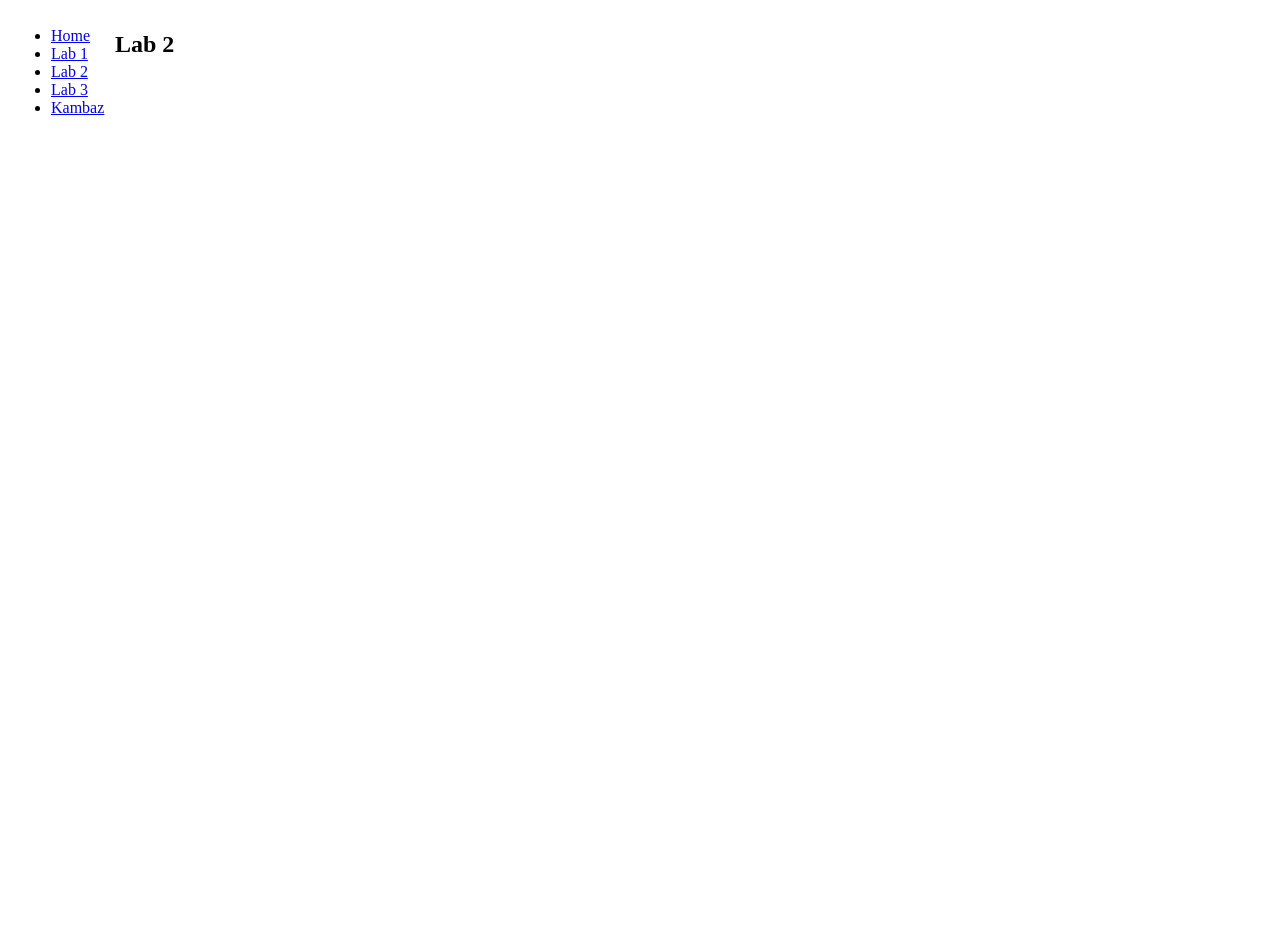
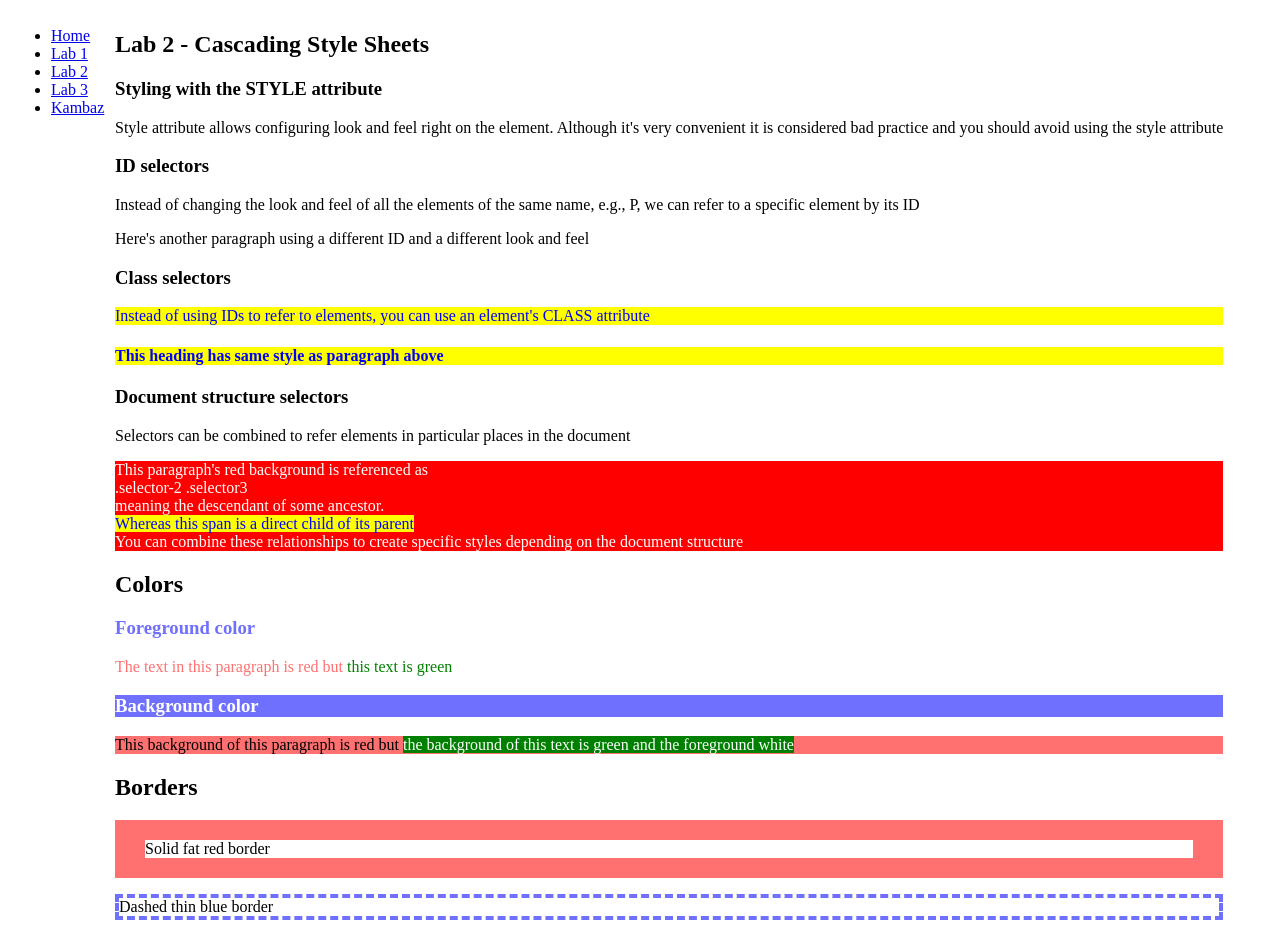
Before and after one commit to meisbobzheng/kambaz-next-js, a Next.js app: page /Labs/Lab2 in a window 1280 px wide. Before the commit the page ends 800 px from the top, so only its background shows below. Built offline with nearby package versions, Linux system fonts and the light colour scheme.

Commit message:
working on ass 2

```diff
--- /dev/null
+++ b/app/(Kambaz)/Courses/[cid]/Piazza/page.tsx
@@ -0,0 +1,3 @@
+export default function Piazza() {
+  return <div id="wd-piazza">Piazza</div>;
+}
--- /dev/null
+++ b/app/Labs/Lab2/BackgroundColors.tsx
@@ -0,0 +1,13 @@
+export function BackgroundColors() {
+  return (
+    <div id="wd-css-background-colors">
+      <h3 className="wd-bg-color-blue wd-fg-color-white">Background color</h3>
+      <p className="wd-bg-color-red wd-fg-color-black">
+        This background of this paragraph is red but{" "}
+        <span className="wd-bg-color-green wd-fg-color-white">
+          the background of this text is green and the foreground white
+        </span>
+      </p>
+    </div>
+  );
+}
--- /dev/null
+++ b/app/Labs/Lab2/Borders.tsx
@@ -0,0 +1,19 @@
+export function Borders() {
+  return (
+    <div id="wd-css-borders">
+      <h2>Borders</h2>
+      <p
+        className="wd-border-fat
+     wd-border-red wd-border-solid"
+      >
+        Solid fat red border
+      </p>
+      <p
+        className="wd-border-thin
+     wd-border-blue wd-border-dashed"
+      >
+        Dashed thin blue border
+      </p>
+    </div>
+  );
+}
--- /dev/null
+++ b/app/Labs/Lab2/ForegroundColors.tsx
@@ -0,0 +1,12 @@
+export function ForegroundColors() {
+  return (
+    <div id="wd-css-colors">
+      <h2>Colors</h2>
+      <h3 className="wd-fg-color-blue">Foreground color</h3>
+      <p className="wd-fg-color-red">
+        The text in this paragraph is red but{" "}
+        <span className="wd-fg-color-green">this text is green</span>
+      </p>
+    </div>
+  );
+}
--- /dev/null
+++ b/app/Labs/Lab2/index.css
@@ -0,0 +1,63 @@
+.wd-selector-1 .wd-selector-3 {
+  background-color: red;
+  color: white;
+}
+.wd-selector-2 > .wd-selector-3 > .wd-selector-4 {
+  background-color: yellow;
+  color: blue;
+}
+.wd-class-selector {
+  background-color: yellow;
+  color: blue;
+}
+.wd-fg-color-black {
+  color: black;
+}
+.wd-fg-color-white {
+  color: white;
+}
+.wd-fg-color-blue {
+  color: #7070ff;
+}
+.wd-fg-color-red {
+  color: #ff7070;
+}
+.wd-fg-color-green {
+  color: green;
+}
+.wd-bg-color-yellow {
+  background-color: #ffff07;
+}
+.wd-bg-color-blue {
+  background-color: #7070ff;
+}
+.wd-bg-color-red {
+  background-color: #ff7070;
+}
+.wd-bg-color-green {
+  background-color: green;
+}
+.wd-bg-color-gray {
+  background-color: lightgray;
+}
+.wd-border-fat {
+  border-width: 20px 30px 20px 30px;
+}
+.wd-border-thin {
+  border-width: 4px;
+}
+.wd-border-solid {
+  border-style: solid;
+}
+.wd-border-dashed {
+  border-style: dashed;
+}
+.wd-border-yellow {
+  border-color: #ffff07;
+}
+.wd-border-red {
+  border-color: #ff7070;
+}
+.wd-border-blue {
+  border-color: #7070ff;
+}
--- a/app/Labs/Lab2/page.tsx
+++ b/app/Labs/Lab2/page.tsx
@@ -1,7 +1,67 @@
+import { BackgroundColors } from "./BackgroundColors";
+import { Borders } from "./Borders";
+import { ForegroundColors } from "./ForegroundColors";
+import "./index.css";
+
 export default function Lab2() {
   return (
-    <div>
-      <h2>Lab 2</h2>
+    <div id="wd-lab2">
+      <h2>Lab 2 - Cascading Style Sheets</h2>
+      <h3>Styling with the STYLE attribute</h3>
+      <p>
+        Style attribute allows configuring look and feel right on the element.
+        Although it&apos;s very convenient it is considered bad practice and you
+        should avoid using the style attribute
+      </p>
+      <div id="wd-css-id-selectors">
+        <h3>ID selectors</h3>
+        <p id="wd-id-selector-1">
+          Instead of changing the look and feel of all the elements of the same
+          name, e.g., P, we can refer to a specific element by its ID
+        </p>
+        <p id="wd-id-selector-2">
+          Here&apos;s another paragraph using a different ID and a different
+          look and feel
+        </p>
+      </div>
+      <div id="wd-css-class-selectors">
+        <h3>Class selectors</h3>
+
+        <p className="wd-class-selector">
+          Instead of using IDs to refer to elements, you can use an
+          element&apos;s CLASS attribute
+        </p>
+
+        <h4 className="wd-class-selector">
+          This heading has same style as paragraph above
+        </h4>
+      </div>
+      <div id="wd-css-document-structure">
+        <div className="wd-selector-1">
+          <h3>Document structure selectors</h3>
+          <div className="wd-selector-2">
+            Selectors can be combined to refer elements in particular places in
+            the document
+            <p className="wd-selector-3">
+              This paragraph&apos;s red background is referenced as
+              <br />
+              .selector-2 .selector3
+              <br />
+              meaning the descendant of some ancestor.
+              <br />
+              <span className="wd-selector-4">
+                Whereas this span is a direct child of its parent
+              </span>
+              <br />
+              You can combine these relationships to create specific styles
+              depending on the document structure
+            </p>
+          </div>
+        </div>
+      </div>
+      <ForegroundColors />
+      <BackgroundColors />
+      <Borders />
     </div>
   );
 }
```
